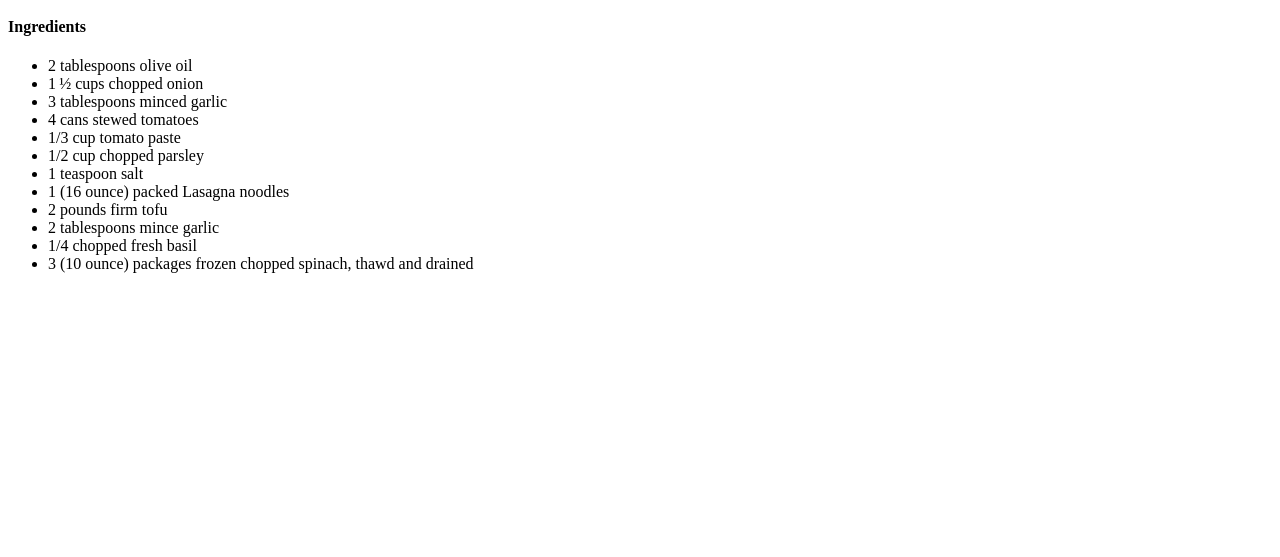
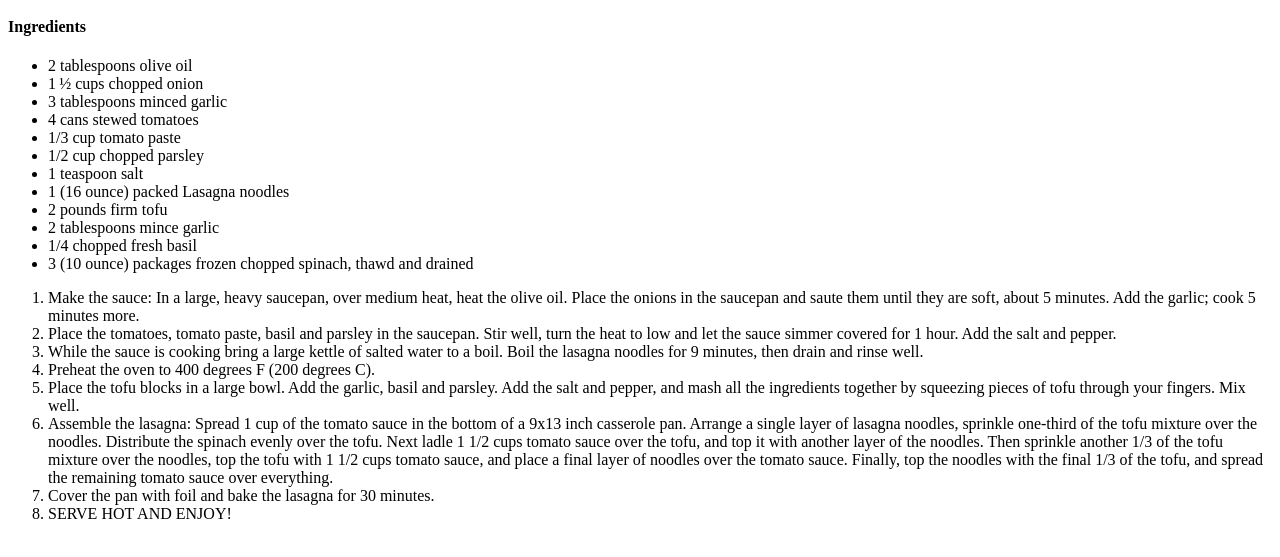
Before and after one commit to cesrebol/odin-recipes, a plain HTML site: page recipes/lasagna.html in a window 1280 px wide. Shown: the part 105-662 px from the top of the page. Drawn offline with Linux system fonts and the light colour scheme.

Commit message:
Added Ordered List tag to the lasagna recipes for the proper oder on steps.

```diff
--- a/recipes/lasagna.html
+++ b/recipes/lasagna.html
@@ -22,5 +22,16 @@
             <li>1/4 chopped fresh basil</li>
             <li>3 (10 ounce) packages frozen chopped spinach, thawd and drained</li>
         </ul>
+
+        <ol>
+            <li>Make the sauce: In a large, heavy saucepan, over medium heat, heat the olive oil. Place the onions in the saucepan and saute them until they are soft, about 5 minutes. Add the garlic; cook 5 minutes more.</li>
+            <li>Place the tomatoes, tomato paste, basil and parsley in the saucepan. Stir well, turn the heat to low and let the sauce simmer covered for 1 hour. Add the salt and pepper.</li>
+            <li>While the sauce is cooking bring a large kettle of salted water to a boil. Boil the lasagna noodles for 9 minutes, then drain and rinse well.</li>
+            <li>Preheat the oven to 400 degrees F (200 degrees C).</li>
+            <li>Place the tofu blocks in a large bowl. Add the garlic, basil and parsley. Add the salt and pepper, and mash all the ingredients together by squeezing pieces of tofu through your fingers. Mix well.</li>
+            <li>Assemble the lasagna: Spread 1 cup of the tomato sauce in the bottom of a 9x13 inch casserole pan. Arrange a single layer of lasagna noodles, sprinkle one-third of the tofu mixture over the noodles. Distribute the spinach evenly over the tofu. Next ladle 1 1/2 cups tomato sauce over the tofu, and top it with another layer of the noodles. Then sprinkle another 1/3 of the tofu mixture over the noodles, top the tofu with 1 1/2 cups tomato sauce, and place a final layer of noodles over the tomato sauce. Finally, top the noodles with the final 1/3 of the tofu, and spread the remaining tomato sauce over everything.</li>
+            <li>Cover the pan with foil and bake the lasagna for 30 minutes.</li>
+            <li>SERVE HOT AND ENJOY!</li>
+        </ol>
     </body>
 </html>
```
